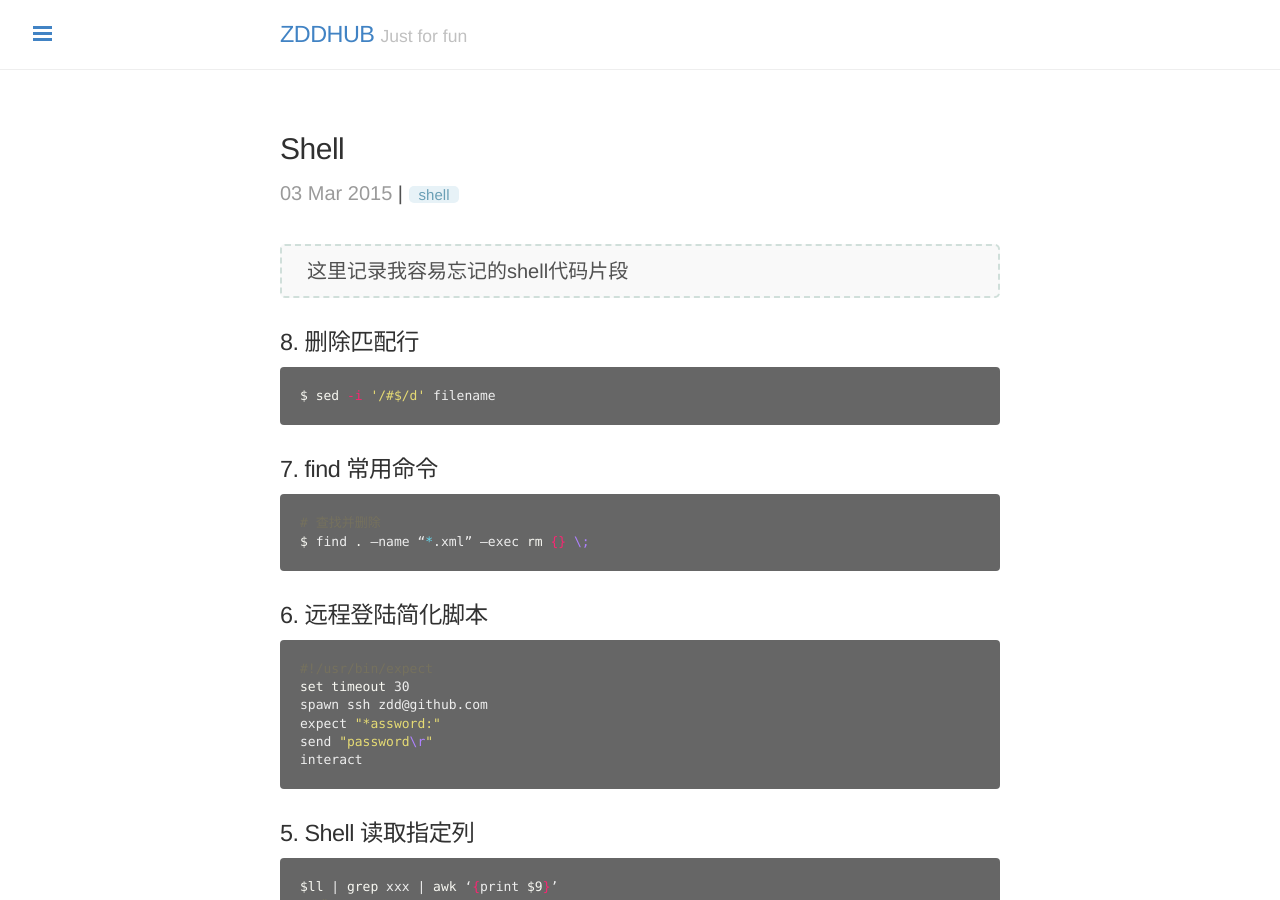
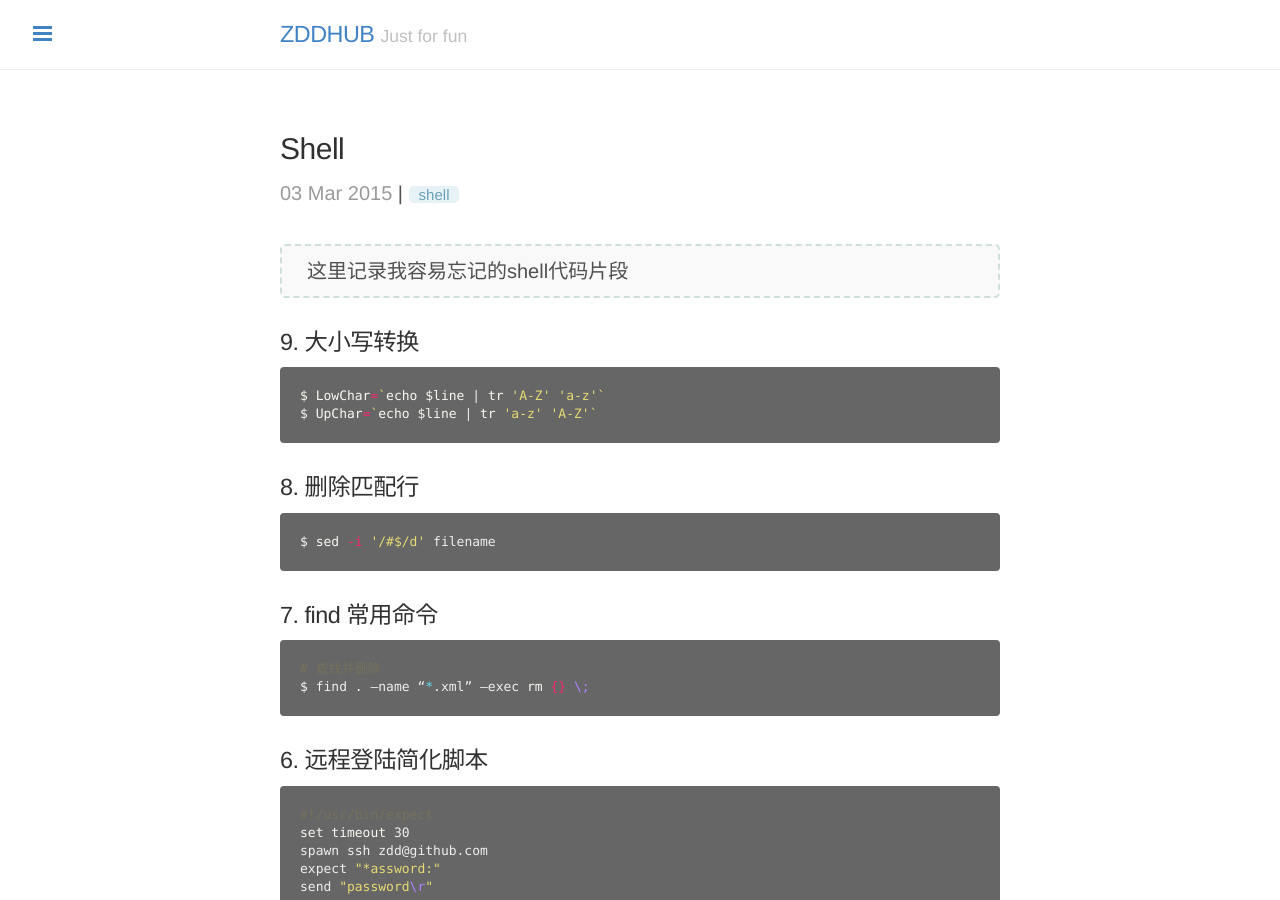
Before and after one commit to zddhub/zddhub.github.io, a Jekyll site: the page built from _posts/2015-03-03-shell.md, in a window 1280 px wide and 900 px high. Built offline with Jekyll 4.4.1, drawn with Linux system fonts in a browser that asks for light colours; Markdown is read by kramdown in place of the engine named in the settings; comment, search, counter and statistics services are not loaded.

Commit message:
Update 2015-03-03-shell.md

````diff
--- a/_posts/2015-03-03-shell.md
+++ b/_posts/2015-03-03-shell.md
@@ -8,6 +8,12 @@ tags: "shell"
 > 这里记录我容易忘记的shell代码片段
 
 <!-- more -->
+
+### 9. 大小写转换
+```sh
+$ LowChar=`echo $line | tr 'A-Z' 'a-z'`
+$ UpChar=`echo $line | tr 'a-z' 'A-Z'`
+```
 
 ### 8. 删除匹配行
 ```sh
````
